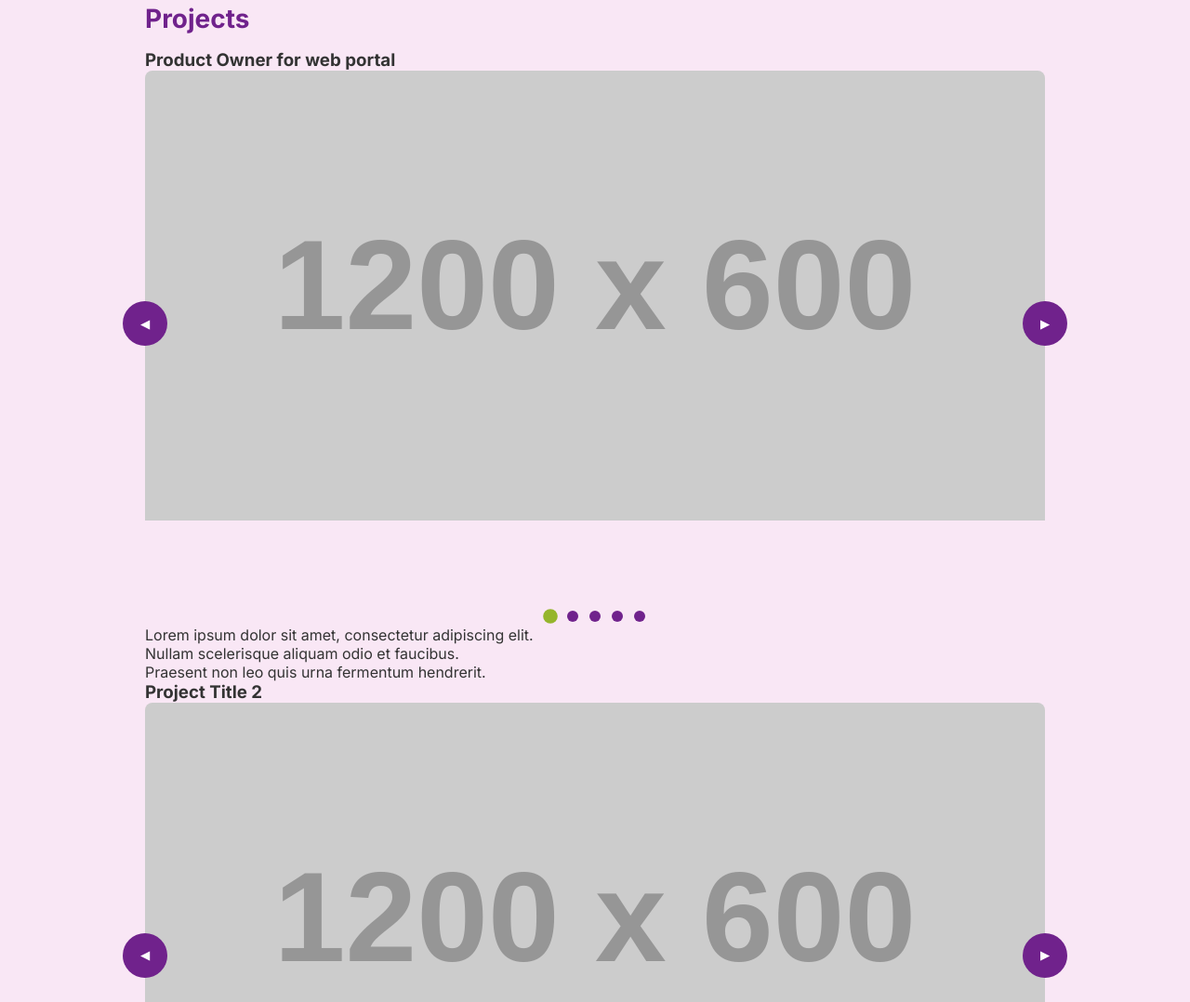
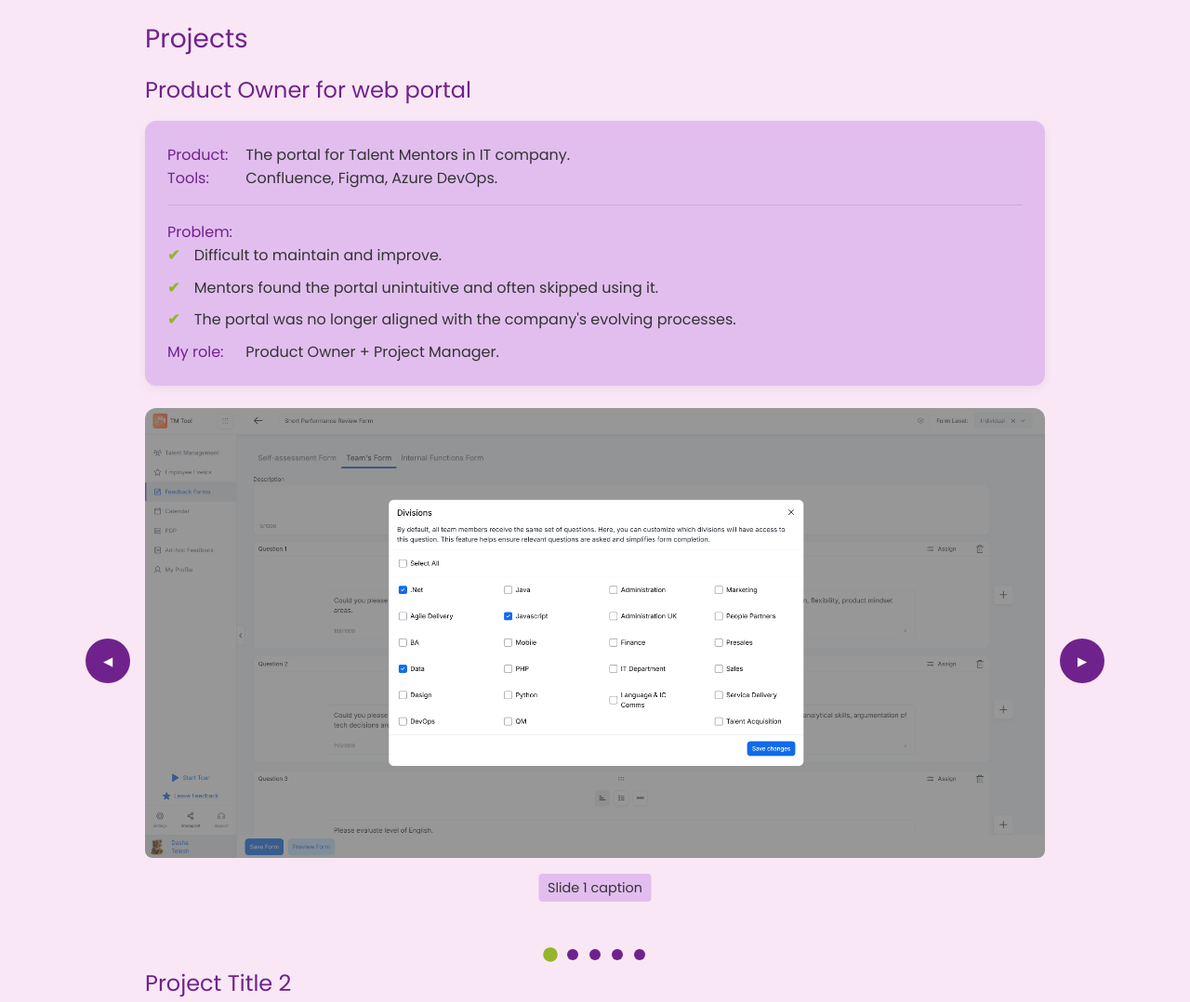
Before and after one commit to DashaTselesh/dashatselesh.github.io, a plain HTML site: page index.html in a window 1280 px wide. Shown: the part 491-1569 px from the top of the page at 93% size. Drawn offline with Linux system fonts and the light colour scheme; placeholder pictures from the web are drawn by us.

Commit message:
Added Project description + slider improvements

```diff
--- a/index.html
+++ b/index.html
@@ -4,13 +4,14 @@
   <meta charset="UTF-8">
   <meta name="viewport" content="width=device-width, initial-scale=1.0">
   <title>Dasha | Project Coordinator Portfolio</title>
-  <link href="https://fonts.googleapis.com/css2?family=Inter:wght@300;400;600;700&display=swap" rel="stylesheet">
+  <link href="https://fonts.googleapis.com/css2?family=Poppins:wght@300;400;600;700&display=swap" rel="stylesheet">
   <style>
     :root {
       --color-primary: #70228C;
       --color-accent-green: #95B52C;
       --color-accent-pink: #D143B0;
       --color-bg: #F9E7F5;
+      --color-bg2: #E2BEEF;
       --color-text: #333;
       --max-content-width: 1000px;
       --arrow-size-desktop: 48px;
@@ -18,7 +19,7 @@
       --arrow-size-mobile: 32px;
     }
     *, *::before, *::after { box-sizing: border-box; margin: 0; padding: 0; }
-    body { font-family: 'Inter', sans-serif; background: var(--color-bg); color: var(--color-text); }
+    body { font-family: 'Poppins', Arial, sans-serif; background: var(--color-bg); color: var(--color-text); }
     img { display: block; max-width: 100%; }
     a { color: var(--color-primary); text-decoration: none; }
     button { cursor: pointer; border: none; background: none; }
@@ -41,7 +42,10 @@
       border-radius: 16px; margin: 1rem auto;
     }
 header h1 {
-      font-size: 2rem; font-weight: 700; margin-top: 1rem;
+  font-size: 2rem; font-weight: 400; margin-top: 1rem;
+}
+.highlight-green {
+  color: var(--color-accent-green);
 }
 
     section {
@@ -49,8 +53,7 @@
       margin: auto;
     }
 h2 {
-      font-size: 1.75rem; margin-bottom: 1rem;
-      color: var(--color-primary);
+  font-size: 1.75rem; font-weight: 500; margin-bottom: 1rem; color: var(--color-primary);
 }
 
     /* About */
@@ -73,8 +76,18 @@
       display: flex; gap: 2rem; margin-top: 1rem;
     }
 .skill-group h3 {
-      font-size: 1.25rem; margin-bottom: 0.5rem;
-      color: var(--color-accent-pink);
+  font-size: 1.25rem; font-weight: 500; margin-bottom: 0.5rem; color: var(--color-accent-pink);
+}
+/* Make all section headings weight 500 */
+h3 {
+  font-weight: 500;
+}
+/* Project title styling */
+.project > h3 {
+  font-size: 1.5rem;
+  font-weight: 500;
+  color: var(--color-primary);
+  margin-bottom: 1rem;
 }
     .skills-lists ul { list-style: none; }
     .skills-lists li { padding: 0.25rem 0; }
@@ -85,15 +98,51 @@
       margin: 0 auto 2rem; overflow: visible;
     }
     .carousel {
-      overflow: hidden; border-radius: 8px;
+      overflow: hidden;
+      border-radius: 12px;
+      width: 100%;
       aspect-ratio: 16/9;
     }
+    /* Fade-effect slider styles */
     .slides {
-      display: flex; transition: transform 0.5s ease;
+      position: relative;
+      width: 100%;
+      height: 100%;
+    }
+    .slides .slide {
+      position: absolute;
+      top: 0;
+      left: 0;
+      width: 100%;
+      height: 100%;
+      opacity: 0;
+      transition: opacity 0.5s ease;
+      border-radius: 8px;
+      overflow: hidden;
+    }
+    .slides .slide.active {
+      opacity: 1;
     }
     .slides img {
-      flex: 0 0 100%; width: 100%; height: 100%;
-      object-fit: cover;
+      width: 100%;
+      height: auto;
+      object-fit: contain;
+      display: block;
+      margin: 0 auto;
+      border-radius: 8px;
+    }
+    .slide figcaption {
+      position: absolute;
+      bottom: 0.8rem;
+      left: 50%;
+      transform: translateX(-50%);
+      background: var(--color-bg2);
+      color: var(--color-text);
+      padding: 0.3rem 0.6rem;
+      border-radius: 4px;
+      font-size: 0.9rem;
+      text-align: center;
+      white-space: nowrap;
     }
     .carousel button {
       position: absolute; top: 50%; transform: translateY(-50%);
@@ -103,12 +152,14 @@
       z-index: 2;
     }
     .carousel .prev {
-      left: calc(-1 * var(--arrow-size-desktop) / 2);
+      /* move arrow full arrow-size plus 1rem gap */
+      left: calc(-1 * var(--arrow-size-desktop) - 1rem);
       width: var(--arrow-size-desktop);
       height: var(--arrow-size-desktop);
     }
     .carousel .next {
-      right: calc(-1 * var(--arrow-size-desktop) / 2);
+      /* move arrow full arrow-size plus 1rem gap */
+      right: calc(-1 * var(--arrow-size-desktop) - 1rem);
       width: var(--arrow-size-desktop);
       height: var(--arrow-size-desktop);
     }
@@ -177,6 +228,43 @@
       border-radius: 8px;
       object-fit: contain;
     }
+    /* Project description enhancements */
+    .project-description {
+      background: var(--color-bg2);
+      padding: 1.5rem;
+      border-radius: 12px;
+      margin-bottom: 1.5rem;
+      box-shadow: 0 4px 12px rgba(0,0,0,0.05);
+    }
+    .project-description ul {
+      list-style: none;
+      padding-left: 0;
+    }
+    .project-description .problem-list li {
+      position: relative;
+      padding-left: 1.8em;
+      margin-bottom: 0.6em;
+    }
+    .project-description .problem-list li::before {
+      content: '✔';
+      position: absolute;
+      left: 0;
+      color: var(--color-accent-green);
+      font-weight: bold;
+    }
+    .project-description p:nth-of-type(3) {
+      margin-top: 1rem;
+      padding-top: 1rem;
+      border-top: 1px solid rgba(0,0,0,0.1);
+    }
+    .project-description p strong {
+      color: var(--color-primary);
+      display: inline-block;
+      width: 80px;
+    }
+    .project-description strong {
+      font-weight: normal;
+    }
   </style>
 </head>
 <body>
@@ -184,7 +272,10 @@
   <header>
     <button class="contact-btn">Contact</button>
     <img src="Images/Photo_me1.jpeg" alt="Dasha" class="avatar">
-    <h1>Hello! I'm Dasha<br>Project Coordinator</h1>
+    <h1>
+      Hello! <span class="highlight-green">I'm Dasha</span><br>
+      Project Coordinator
+    </h1>
   </header>
 
   <!-- Projects -->
@@ -194,23 +285,47 @@
     <!-- Project 1 -->
     <div class="project">
       <h3>Product Owner for web portal</h3>
+      <div class="project-description">
+        <p><strong>Product:</strong> The portal for Talent Mentors in IT company.</p>
+        <p><strong>Tools:</strong> Confluence, Figma, Azure DevOps.</p>
+        <p><strong>Problem:</strong></p>
+        <ul class="problem-list">
+          <li>Difficult to maintain and improve.</li>
+          <li>Mentors found the portal unintuitive and often skipped using it.</li>
+          <li>The portal was no longer aligned with the company's evolving processes.</li>
+        </ul>
+        <p><strong>My role:</strong> Product Owner + Project Manager.</p>
+      </div>
       <div class="carousel-container">
         <div class="carousel">
           <button class="prev">◀</button>
           <div class="slides">
-            <img src="https://via.placeholder.com/1200x600" alt="Slide 1">
-            <img src="https://via.placeholder.com/1200x600/CCCCCC" alt="Slide 2">
-            <img src="https://via.placeholder.com/1200x600/AAAAAA" alt="Slide 3">
-            <img src="https://via.placeholder.com/1200x600/888888" alt="Slide 4">
-            <img src="https://via.placeholder.com/1200x600/666666" alt="Slide 5">
+            <figure class="slide">
+              <img src="Images/0363ba34534088afd895f1a3c343815ed49567e6640232e2532f74abf1e1919e.png" alt="Slide 1">
+              <figcaption>Slide 1 caption</figcaption>
+            </figure>
+            <figure class="slide">
+              <img src="Images/0751d9253350ec21e145d881073afb519bd983aa8aeaf5c1aa46689a3087677b.png" alt="Slide 2">
+              <figcaption>Slide 2 caption</figcaption>
+            </figure>
+            <figure class="slide">
+              <img src="Images/3c7d72c00b6e11ec2355fa028eb682b6a22b286b49ef0b694957a56521c54553.png" alt="Slide 3">
+              <figcaption>Slide 3 caption</figcaption>
+            </figure>
+            <figure class="slide">
+              <img src="Images/5915d1d877a45bd0be14d7ef01c2b9e256496fb1d20e542afe0789fe6fee4888.png" alt="Slide 4">
+              <figcaption>Slide 4 caption</figcaption>
+            </figure>
+            <figure class="slide">
+              <img src="Images/90a6abff1c09a0fbdf01b0c9405cb6e4eb80463b1102580ec32a2e7fcbfe8430.png" alt="Slide 5">
+              <figcaption>Slide 5 caption</figcaption>
+            </figure>
           </div>
           <button class="next">▶</button>
         </div>
       </div>
       <div class="dots"></div>
-      <p>Lorem ipsum dolor sit amet, consectetur adipiscing elit.</p>
-      <p>Nullam scelerisque aliquam odio et faucibus.</p>
-      <p>Praesent non leo quis urna fermentum hendrerit.</p>
+
     </div>
 
     <!-- Project 2 -->
@@ -220,10 +335,22 @@
         <div class="carousel">
           <button class="prev">◀</button>
           <div class="slides">
+            <figure class="slide">
               <img src="https://via.placeholder.com/1200x600/333333" alt="Slide A">
+              <figcaption>Slide A caption</figcaption>
+            </figure>
+            <figure class="slide">
               <img src="https://via.placeholder.com/1200x600/555555" alt="Slide B">
+              <figcaption>Slide B caption</figcaption>
+            </figure>
+            <figure class="slide">
               <img src="https://via.placeholder.com/1200x600/777777" alt="Slide C">
+              <figcaption>Slide C caption</figcaption>
+            </figure>
+            <figure class="slide">
               <img src="https://via.placeholder.com/1200x600/999999" alt="Slide D">
+              <figcaption>Slide D caption</figcaption>
+            </figure>
           </div>
           <button class="next">▶</button>
         </div>
@@ -263,23 +390,24 @@
     document.querySelectorAll('.project').forEach(project => {
       const carousel = project.querySelector('.carousel');
       const slidesEl = carousel.querySelector('.slides');
-      const imgs = slidesEl.querySelectorAll('img');
+      const slides = slidesEl.querySelectorAll('.slide');
       const prev = carousel.querySelector('.prev');
       const next = carousel.querySelector('.next');
       const dotsContainer = project.querySelector('.dots');
       let index = 0;
-      imgs.forEach((_, i) => {
+      slides.forEach((slide, i) => {
         const dot = document.createElement('span');
         dot.addEventListener('click', () => { index = i; update(); });
         dotsContainer.appendChild(dot);
       });
       const dots = dotsContainer.querySelectorAll('span');
       function update() {
-        slidesEl.style.transform = `translateX(-${index * 100}%)`;
+        // Fade in the active slide
+        slides.forEach((slide, i) => slide.classList.toggle('active', i === index));
         dots.forEach((d, i) => d.classList.toggle('active', i === index));
       }
-      prev.addEventListener('click', () => { index = (index - 1 + imgs.length) % imgs.length; update(); });
-      next.addEventListener('click', () => { index = (index + 1) % imgs.length; update(); });
+      prev.addEventListener('click', () => { index = (index - 1 + slides.length) % slides.length; update(); });
+      next.addEventListener('click', () => { index = (index + 1) % slides.length; update(); });
       update();
     });
   </script>
```
Also changed, not shown: Images/0363ba34534088afd895f1a3c343815ed49567e6640232e2532f74abf1e1919e.png (added), Images/0751d9253350ec21e145d881073afb519bd983aa8aeaf5c1aa46689a3087677b.png (added), Images/3c7d72c00b6e11ec2355fa028eb682b6a22b286b49ef0b694957a56521c54553.png (added), Images/52f83146f3619c0a7a808494675c23e2390490538a56d0dd3cb76a145fff6eb3.png (added), Images/5915d1d877a45bd0be14d7ef01c2b9e256496fb1d20e542afe0789fe6fee4888.png (added), Images/90a6abff1c09a0fbdf01b0c9405cb6e4eb80463b1102580ec32a2e7fcbfe8430.png (added), Images/aba3867f1a08767d71ceee881d8278ce2e6700d3fd688a3d44eacb96ddc1ae92.png (added), Images/fb9d3902f67c9742ac0756e99d7318b1528d1ddadf51cd7c6c714a3359fd1406.png (added), 1 other file. Lines whose indentation alone changed are shown as unchanged.
